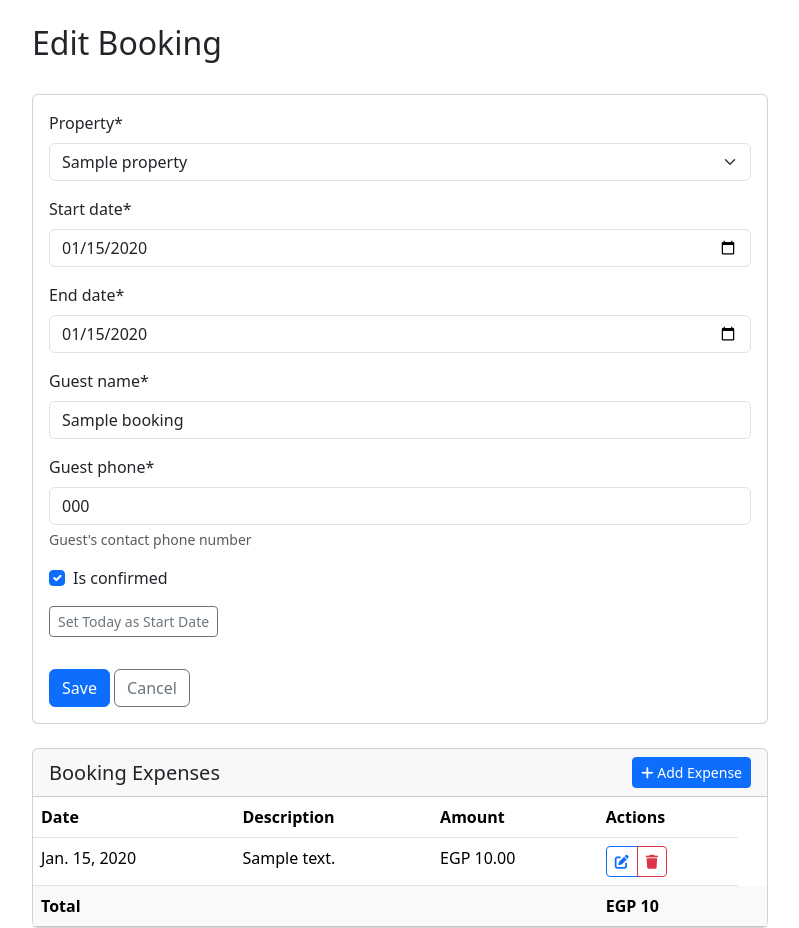
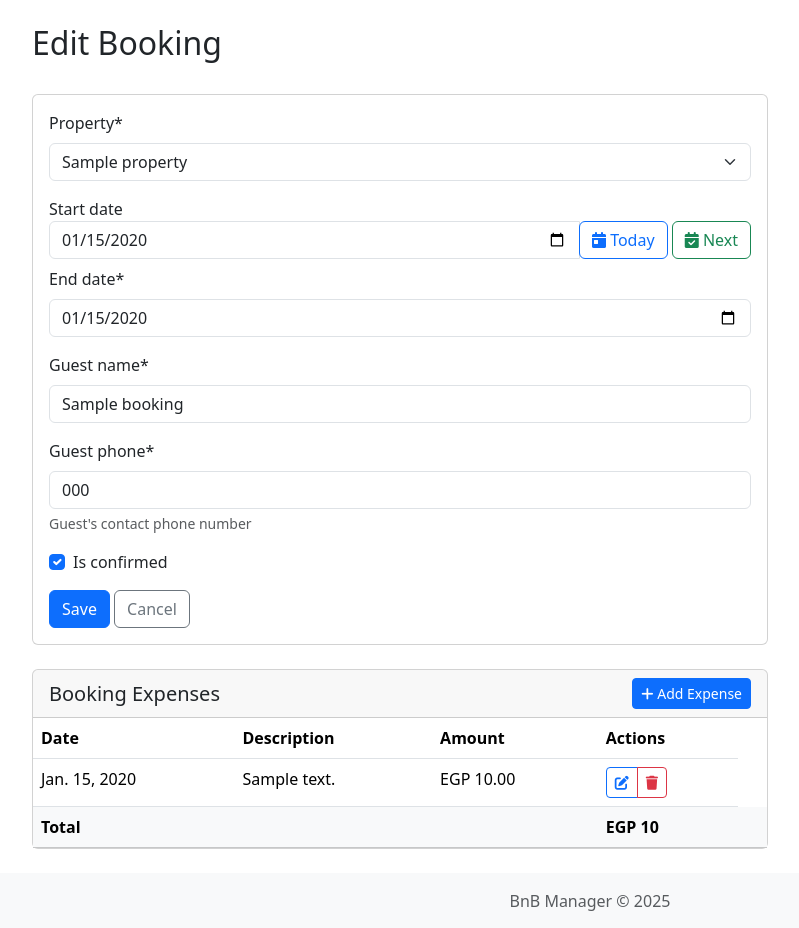
Before and after one commit to MarwanGithub/bnb_management_system, a Django app: page /booking/booking/1/update/ in a window 1280 px wide. Shown: the part 56-984 px from the top of the page, without its empty margins (50-849 px from the left). Run offline with Django 4.2, Linux system fonts and the light colour scheme; tables that the repository leaves empty hold one stand-in row (values such as "Sample post"); some libraries are stand-ins or nearby versions.

Commit message:
added button to set start date to next avaiable booking day

```diff
--- a/booking/templates/booking/booking_form.html
+++ b/booking/templates/booking/booking_form.html
@@ -18,10 +18,44 @@
       <div class="card-body">
         <form method="post">
           {% csrf_token %}
-          {{ form|crispy }}
-          <button type="button" class="btn btn-sm btn-outline-secondary mb-3" id="today-button">
-            Set Today as Start Date
-          </button>
+
+          {# Property field #}
+          {{ form.property|as_crispy_field }}
+
+          {# Start date field with buttons #}
+          <div class="form-group">
+            <label for="id_start_date">Start date</label>
+            <div class="input-group mb-2">
+              <input type="date" name="start_date" id="id_start_date" class="form-control"
+                     value="{{ form.start_date.value|date:'Y-m-d' }}" required>
+              <div class="input-group-append">
+                <button type="button" class="btn btn-outline-primary" id="today-button">
+                  <i class="fas fa-calendar-day"></i> Today
+                </button>
+                <button type="button" class="btn btn-outline-success" id="next-available-button">
+                  <i class="fas fa-calendar-check"></i> Next
+                </button>
+              </div>
+            </div>
+            {% if form.start_date.help_text %}
+              <small class="form-text text-muted">{{ form.start_date.help_text }}</small>
+            {% endif %}
+            {% if form.start_date.errors %}
+              <div class="invalid-feedback d-block">
+                {% for error in form.start_date.errors %}
+                  {{ error }}
+                {% endfor %}
+              </div>
+            {% endif %}
+          </div>
+
+          {# Remaining fields #}
+          {% for field in form %}
+            {% if field.name != 'property' and field.name != 'start_date' %}
+              {{ field|as_crispy_field }}
+            {% endif %}
+          {% endfor %}
+
           <div class="mt-3">
             <button type="submit" class="btn btn-primary">Save</button>
             {% if form.instance.pk %}
@@ -94,10 +128,13 @@
 
 <script>
   document.addEventListener('DOMContentLoaded', function() {
-    // Get the Today button and start_date field
+    // Get the buttons and form fields
     const todayButton = document.getElementById('today-button');
+    const nextAvailableButton = document.getElementById('next-available-button');
     const startDateField = document.getElementById('id_start_date');
+    const propertyField = document.getElementById('id_property');
 
+    // Today button functionality
     todayButton.addEventListener('click', function() {
       // Get today's date in YYYY-MM-DD format
       const today = new Date();
@@ -109,6 +146,43 @@
       // Set the start_date field value to today's date
       startDateField.value = formattedDate;
     });
+
+    // Next available date button functionality
+    nextAvailableButton.addEventListener('click', function() {
+      const propertyId = propertyField.value;
+
+      if (!propertyId) {
+        alert('Please select a property first');
+        return;
+      }
+
+      // Show loading state
+      nextAvailableButton.disabled = true;
+      nextAvailableButton.innerHTML = '<span class="spinner-border spinner-border-sm" role="status" aria-hidden="true"></span>';
+
+      // Get existing bookings for the selected property
+      fetch(`/booking/api/next-available-date/${propertyId}/`)
+        .then(response => {
+          if (!response.ok) {
+            throw new Error('Network response was not ok');
+          }
+          return response.json();
+        })
+        .then(data => {
+          if (data.next_available_date) {
+            startDateField.value = data.next_available_date;
+          }
+        })
+        .catch(error => {
+          console.error('Error:', error);
+          alert('Could not fetch next available date. Please try again.');
+        })
+        .finally(() => {
+          // Reset button state
+          nextAvailableButton.disabled = false;
+          nextAvailableButton.innerHTML = '<i class="fas fa-calendar-check"></i> Next';
+        });
+    });
   });
 </script>
 {% endblock %}
--- a/booking/urls.py
+++ b/booking/urls.py
@@ -29,4 +29,5 @@ urlpatterns = [
 
     # API
     path('api/property/<int:property_id>/monthly-stats/', views.api_get_monthly_stats, name='api_monthly_stats'),
+    path('api/next-available-date/<int:property_id>/', views.next_available_date, name='next_available_date'),
 ]
--- a/booking/views.py
+++ b/booking/views.py
@@ -5,7 +5,7 @@ from django.urls import reverse_lazy, reverse
 from django.utils import timezone
 from django.db.models import Sum
 from django.http import JsonResponse
-from datetime import datetime
+from datetime import datetime, date, timedelta
 import calendar
 import json
 
@@ -280,3 +280,47 @@ class BookingExpenseCreateView(generic.CreateView):
 
     def get_success_url(self):
         return reverse_lazy('booking_update', kwargs={'pk': self.kwargs.get('booking_id')})
+
+def next_available_date(request, property_id):
+    """API endpoint to get the next available date for a property"""
+    try:
+        # Start from today
+        current_date = date.today()
+
+        # Get all future bookings for this property
+        future_bookings = Booking.objects.filter(
+            property_id=property_id,
+            end_date__gte=current_date
+        ).order_by('start_date')
+
+        # If no future bookings, today is available
+        if not future_bookings.exists():
+            return JsonResponse({'next_available_date': current_date.isoformat()})
+
+        # Check if today is available (not in any booking)
+        today_is_booked = any(
+            booking.start_date <= current_date <= booking.end_date
+            for booking in future_bookings
+        )
+
+        if not today_is_booked:
+            return JsonResponse({'next_available_date': current_date.isoformat()})
+
+        # Iterate through bookings to find the first available gap
+        last_end_date = None
+        for booking in future_bookings:
+            if last_end_date and booking.start_date > (last_end_date + timedelta(days=1)):
+                # Found a gap, return day after last booking ended
+                next_date = last_end_date + timedelta(days=1)
+                return JsonResponse({'next_available_date': next_date.isoformat()})
+
+            # Update last_end_date if current booking ends later
+            if not last_end_date or booking.end_date > last_end_date:
+                last_end_date = booking.end_date
+
+        # If no gaps found, return day after the last booking ends
+        next_date = last_end_date + timedelta(days=1)
+        return JsonResponse({'next_available_date': next_date.isoformat()})
+
+    except Exception as e:
+        return JsonResponse({'error': str(e)}, status=400)
```
